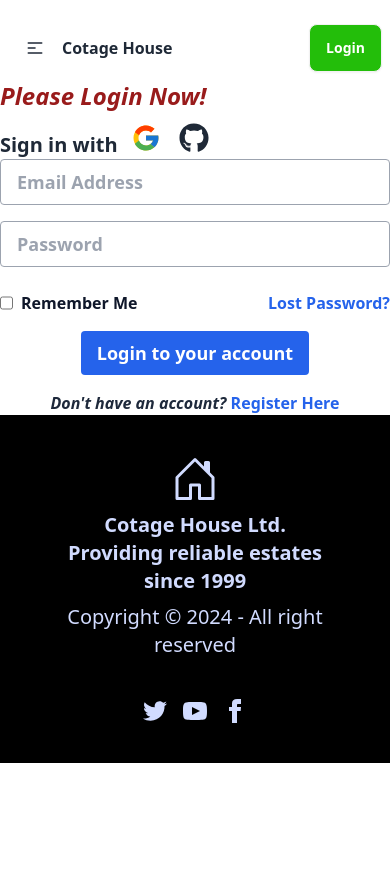
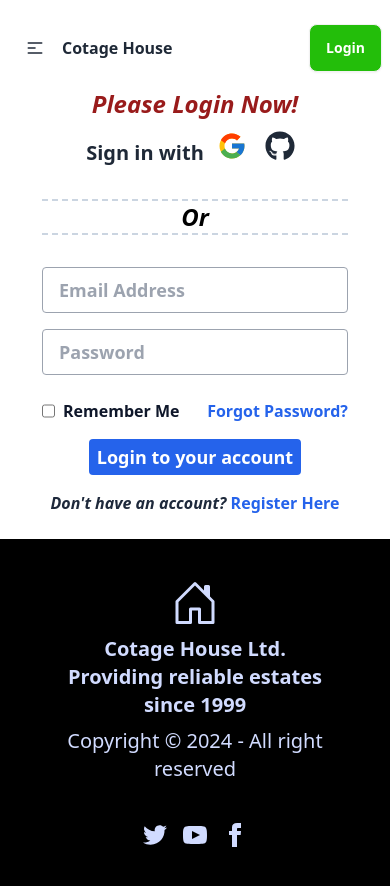
Before and after one commit to rahat4595/cotage-house-a9, a React (Vite) app: page /login in a window 390 px wide. Before the commit the page ends 844 px from the top, so only its background shows below. Built offline with nearby package versions, Linux system fonts and the light colour scheme; no server answers.

Commit message:
updated firebase config

```diff
--- a/package.json
+++ b/package.json
@@ -11,12 +11,14 @@
   },
   "dependencies": {
     "firebase": "^10.11.0",
+    "leaflet": "^1.9.4",
     "localforage": "^1.10.0",
     "match-sorter": "^6.3.4",
     "react": "^18.2.0",
     "react-dom": "^18.2.0",
     "react-helmet-async": "^2.0.4",
     "react-icons": "^5.1.0",
+    "react-leaflet": "^4.2.1",
     "react-router-dom": "^6.22.3",
     "react-toastify": "^10.0.5",
     "react-tooltip": "^5.26.3",
--- a/src/firebase/firebase.config.js
+++ b/src/firebase/firebase.config.js
@@ -4,14 +4,15 @@ import { initializeApp } from "firebase/app";
 // TODO: Add SDKs for Firebase products that you want to use
 // https://firebase.google.com/docs/web/setup#available-libraries
 
+console.log('firebase keys', import.meta.env.VITE_PASS)
 // Your web app's Firebase configuration
 const firebaseConfig = {
-  apiKey: "AIzaSyBbsv4X6gNk_cv_GjesWPPoyQTVNXjHjfc",
-  authDomain: "cotage-house.firebaseapp.com",
-  projectId: "cotage-house",
-  storageBucket: "cotage-house.appspot.com",
-  messagingSenderId: "804207290244",
-  appId: "1:804207290244:web:8ffdc74eaa828322d45fd1"
+  apiKey: import.meta.env.VITE_APIKEY,
+  authDomain: import.meta.env.VITE_AUTHDOMAIN,
+  projectId: import.meta.env.VITE_PROJECTID,
+  storageBucket: import.meta.env.VITE_STORAGEBUCKET,
+  messagingSenderId: import.meta.env.VITE_MESSAGINGSENDERID,
+  appId: import.meta.env.VITE_APPID,
 };
 
 // Initialize Firebase
--- a/src/pages/ErrorPage/ErrorPage.jsx
+++ b/src/pages/ErrorPage/ErrorPage.jsx
@@ -1,9 +1,13 @@
+import { Helmet } from "react-helmet-async";
 import { Link } from "react-router-dom";
 
 
 const ErrorPage = () => {
     return (
         <div>
+            <Helmet>
+            <title>Error | Cotage House</title>
+            </Helmet>
             <div className="hero min-h-screen bg-base-200">
                 <div className="hero-content text-center">
                     <div className="max-w-md">
--- a/src/pages/Home/CardEstate/CardEstateDetails.jsx
+++ b/src/pages/Home/CardEstate/CardEstateDetails.jsx
@@ -1,6 +1,7 @@
 
 import { useLoaderData, useParams } from 'react-router-dom';
 import './card.css';
+import { Helmet } from 'react-helmet-async';
 
 const CardEstateDetails = () => {
     const details = useLoaderData();
@@ -11,6 +12,9 @@ const CardEstateDetails = () => {
 
     return (
         <div>
+            <Helmet>
+            <title>Details | Cotage House</title>
+            </Helmet>
             <div className="custom-bg-image flex  justify-center items-center   h-52">
 
                 <h1 className=' text-4xl lg:text-5xl text-white font-bold'>Property Details</h1>
@@ -38,6 +42,11 @@ const CardEstateDetails = () => {
 
                 </div>
             </div>
+
+            <div className=" flex  justify-center items-center">
+
+                <h1 className=' text-4xl lg:text-5xl text-black font-bold'>Estate Location</h1>
+            </div>
         </div>
     );
 };
--- a/src/pages/Login/Login.jsx
+++ b/src/pages/Login/Login.jsx
@@ -4,6 +4,7 @@ import { useLocation, useNavigate } from "react-router-dom";
 import { FcGoogle } from "react-icons/fc";
 import { FaGithub } from "react-icons/fa";
 import { toast } from 'react-toastify';
+import { Helmet } from "react-helmet-async";
 
 
 const Login = () => {
@@ -76,8 +77,14 @@ const Login = () => {
 
 
     return (
-        <div className="max-w-7xl mx-auto">
-
+        <section className="flex flex-col md:flex-row justify-center md:space-x-24 items-center my-2 mx-5  md:mx-0 md:my-14">
+            <Helmet>
+                <title>Login | Cozy Cottage</title>
+            </Helmet>
+            <div className="lg:w-1/3 md:w-80 hidden md:block lg:block w-72 max-w-sm text-center md:mt-9">
+                <img src="https://i.ibb.co/44WLfYh/mobile-login-concept-illustration-114360-83.jpg" alt="" />
+            </div>
+            <div className="md:w-1/3 max-w-sm text-center md:mt-9">
                 <div>
                     <i><h1 className="lg:text-3xl text-2xl text-red-800 font-bold md:mb-4 mb-2 lg:mb-6">Please Login Now!</h1></i>
                     <label className="mr-1 text-xl lg:text-2xl font-bold lg:font-semibold">Sign in with</label>
@@ -88,34 +95,40 @@ const Login = () => {
                     <button className="lg:mx-4 mx-2 h-8 w-8 rounded-full">
                         <FaGithub onClick={handleGithubLogin} size={30} className="flex -mb-1 justify-center items-center w-full" /></button>
                 </div>
+
+                <div className="my-8 flex text-center border-b-2 border-dashed border-y-2 border-slate-300">
+                    <p className="mx-auto text-2xl font-semibold text-black"><i>Or</i></p>
+                </div>
                 <form onSubmit={handleLogin}>
                     <input className="text-lg font-semibold w-full px-4 py-2 border border-gray-400 rounded" type="email" name="email" placeholder="Email Address" required />
 
-                <input className="text-lg font-semibold w-full px-4 py-2 border border-gray-400 rounded mt-4" type="password" name="password" placeholder="Password" />
+                    <div className="relative mt-4">
+                        <input className="text-lg font-semibold w-full px-4 py-2 border border-gray-400 rounded" type='password' name="password" placeholder="Password" />
 
-                <div className="md:mt-5 mt-6 flex justify-between font-semibold lg:text-lg text-base md:text-sm">
+
+                    </div>
+
+                    <div className="md:mt-5 mt-6 flex gap-2 items-center justify-between font-semibold">
                         <p className="flex text-slate-900">
                             <input className="mr-2" type="checkbox" />
-                        <span>Remember Me</span>
+                            <span className="text-base md:text-sm lg:text-lg">Remember Me</span>
                         </p>
-                    <a className="text-blue-600 hover:text-blue-700 hover:underline hover:underline-offset-4" href="#">Lost Password?</a>
+                        <a className="text-blue-600 lg:text-lg text-base hover:text-blue-700 hover:underline hover:underline-offset-4" href="#">Forgot Password?</a>
                     </div>
+
+                    {
+                        loginError && <p className='lg:text-xl text-lg font-bold text-center lg:pt-6 pt-4 lg:pb-2 text-red-600'>{loginError}</p>
+                    }
                     <div className="text-center">
-                    <input className="mt-4 bg-blue-600 hover:bg-blue-700 px-4 py-2
- text-white rounded text-lg font-semibold" type="submit" name="submit" value="Login to your account" />
+                        <input className="mt-4 bg-blue-600 hover:bg-blue-700 px-2 py-1 lg:px-4 lg:py-2 text-white rounded text-lg font-semibold" type="submit" name="submit" value="Login to your account" />
                     </div>
                 </form>
 
-            {
-                loginSuccess && <p className='text-xl font-bold text-center pt-6 pb-2 text-green-600'>{loginSuccess}</p>
-            }
-            {
-                loginError && <p className='text-xl font-bold text-center pt-6 pb-2 text-red-600'>{loginError}</p>
-            }
-            <div className="mt-4 font-semibold lg:text-xl text-base text-slate-800 text-center"><i>Don&apos;t have an account?</i>{" "}
+                <div className="mt-4 mb-4 font-semibold lg:text-xl text-base text-slate-800 text-center"><i>Don&apos;t have an account?</i>{" "}
                     <a className="text-blue-600 hover:underline hover:underline-offset-4" href="/register">Register Here</a>
                 </div>
             </div>
+        </section>
     );
 };
 
--- a/src/pages/Register/Register.jsx
+++ b/src/pages/Register/Register.jsx
@@ -5,6 +5,7 @@ import { FcGoogle } from "react-icons/fc";
 import { FaGithub } from "react-icons/fa";
 import { IoEye, IoEyeOff } from "react-icons/io5";
 import { toast } from 'react-toastify';
+import { Helmet } from "react-helmet-async";
 
 
 
@@ -15,7 +16,7 @@ const Register = () => {
     const [registerError, setRegisterError] = useState('');
     const [registerSuccess, setRegisterSuccess] = useState('');
     const [showPassword, setShowPassword] = useState(false);
-    const [showConfirmPassword, setShowConfirmPassword] = useState(false);
+
 
 
     const navigate = useNavigate();
@@ -36,7 +37,7 @@ const Register = () => {
         setRegisterSuccess();
 
         if (password.length < 6) {
-            setRegisterError('! Password should be 6 characters or long !');
+            setRegisterError('Password should contain atleast 6 characters');
             return;
         }
         else if (!/(?=.*[a-z])(?=.*[A-Z]).+/.test(password)) {
@@ -102,7 +103,9 @@ const Register = () => {
 
     return (
         <div className="max-w-7xl mx-auto">
-
+            <Helmet>
+            <title>Register | Cotage House</title>
+            </Helmet>
             <div className="md:pt-10 pt-8 pb-8 md:pb-10">
                 <img className="mx-auto md:w-[400px] w-[500px] rounded-3xl" alt="" />
             </div>
@@ -149,7 +152,7 @@ const Register = () => {
             </form>
 
             {
-                registerError && <b><p className='text-xl font-bold text-center pb-4 text-black-600'>{registerError}</p></b>
+                registerError && <b><p className='text-xl font-bold text-center pb-4 text-red-600'>{registerError}</p></b>
             }
 
             {
```
Also changed, not shown: public/Hospitality.json (+6 -6 lines), 1 other file (tests, documents, lock files or other folders). Lines whose indentation alone changed are shown as unchanged.
